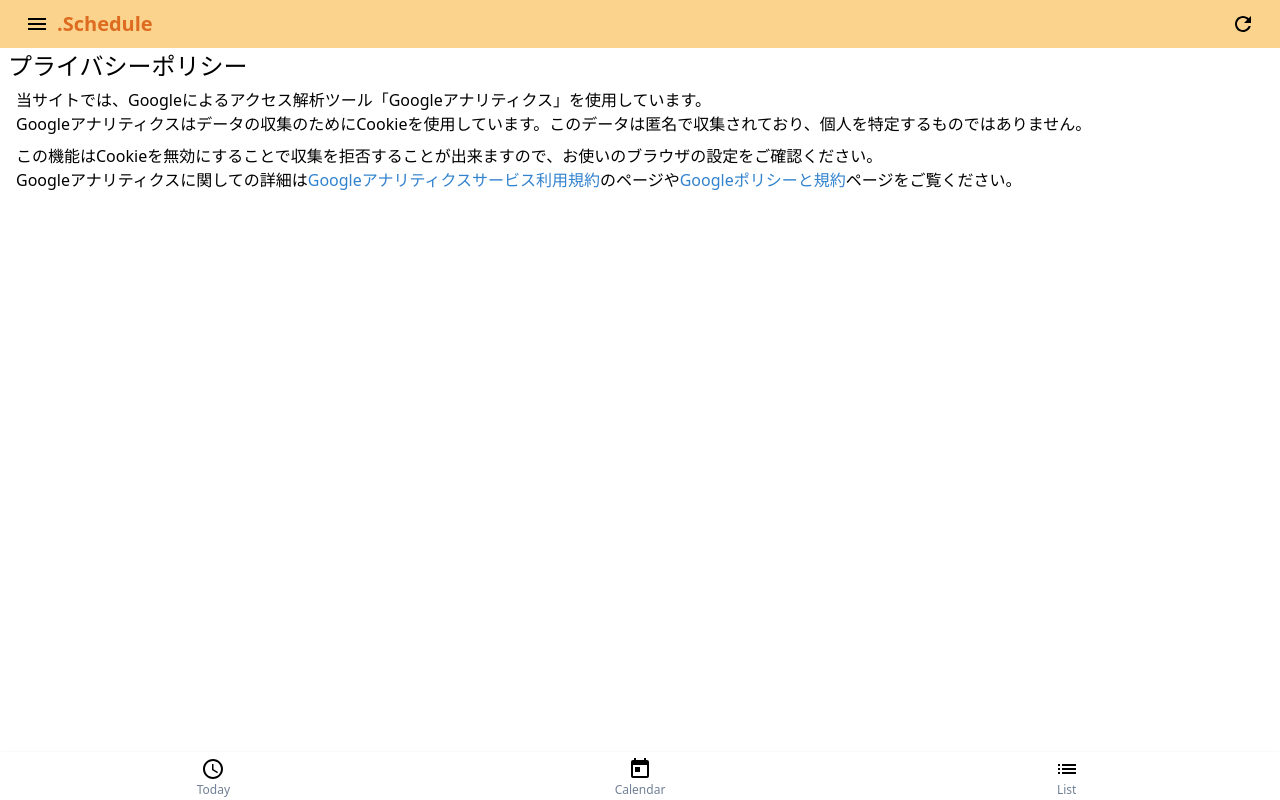
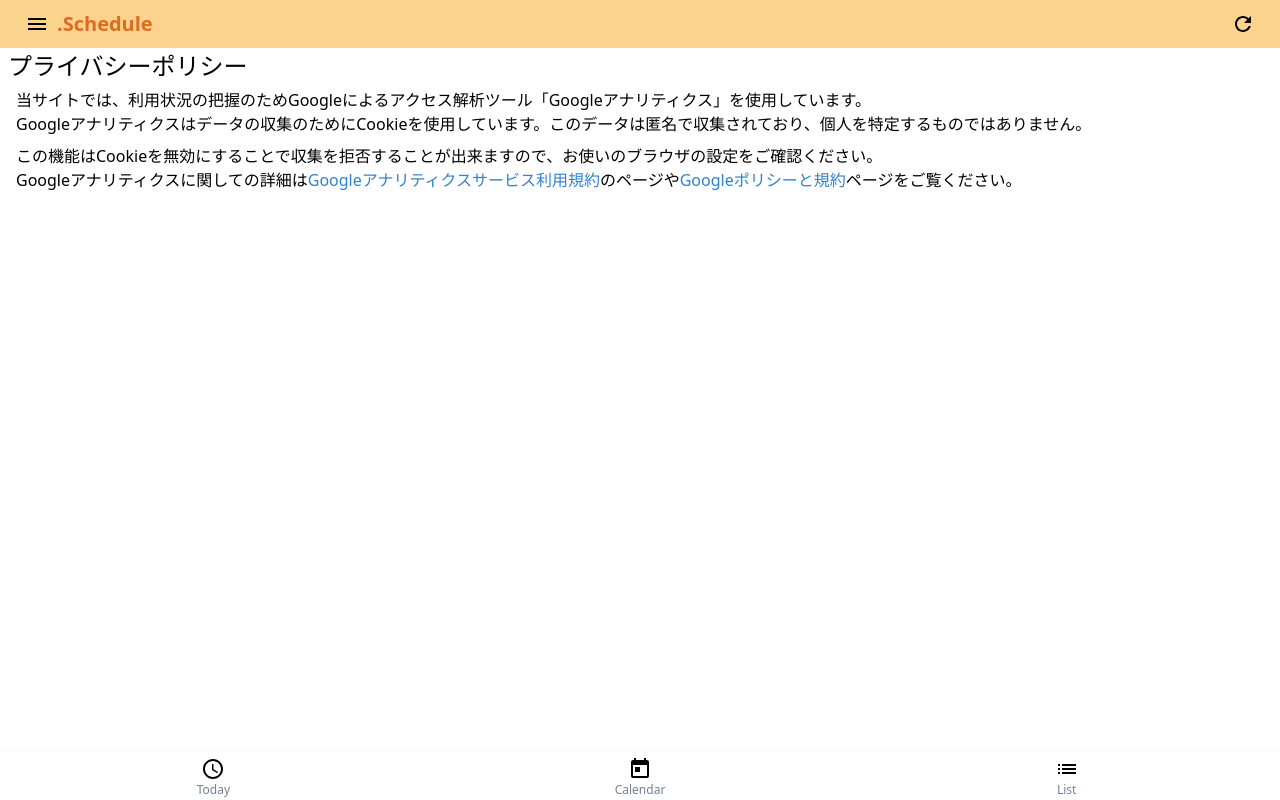
Before and after one commit to Siroyaka/dotschedule-webfront, a Next.js app: page /privacypolicy in a window 1280 px wide. Built offline with nearby package versions, Linux system fonts and the light colour scheme.

Commit message:
プライバシーポリシーの記述をちょっと変更
[利用状況の把握のため]という記述を追加

```diff
--- a/src/pages/privacypolicy.tsx
+++ b/src/pages/privacypolicy.tsx
@@ -15,7 +15,7 @@ const NoticePage: React.FC = () => {
         <h1 className={'text-2xl'}>プライバシーポリシー</h1>
         <ul className={'px-2 pt-1'}>
           <li className={''}>
-            当サイトでは、Googleによるアクセス解析ツール「Googleアナリティクス」を使用しています。
+            当サイトでは、利用状況の把握のためGoogleによるアクセス解析ツール「Googleアナリティクス」を使用しています。
           </li>
           <li className={'pb-2'}>
             Googleアナリティクスはデータの収集のためにCookieを使用しています。このデータは匿名で収集されており、個人を特定するものではありません。
```
